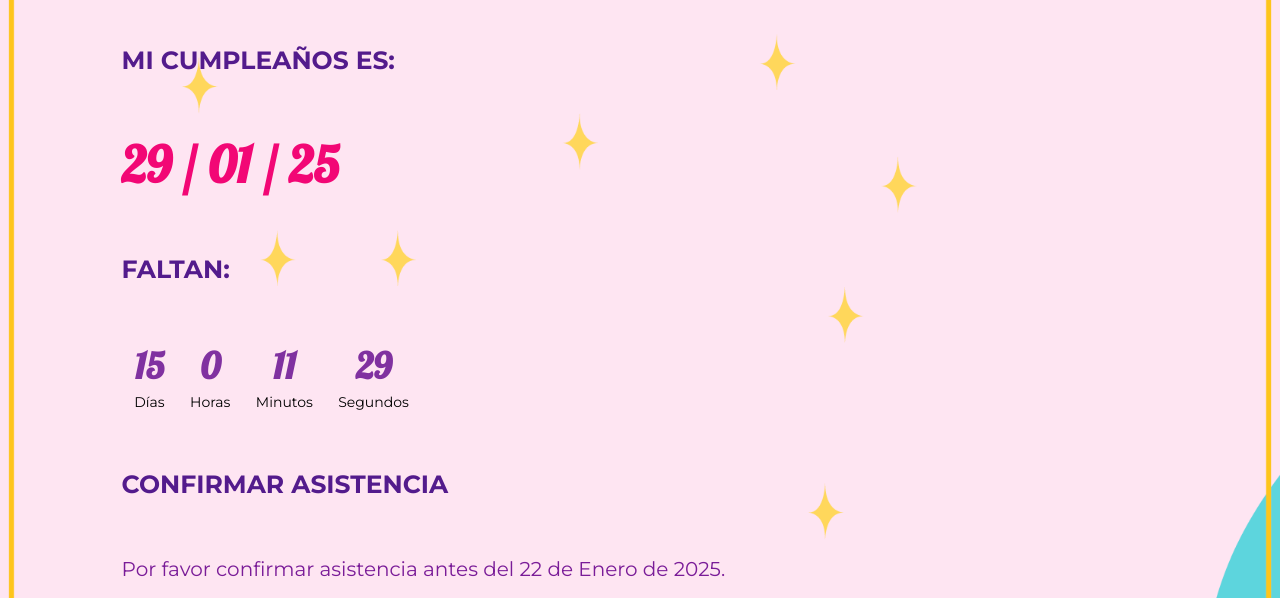
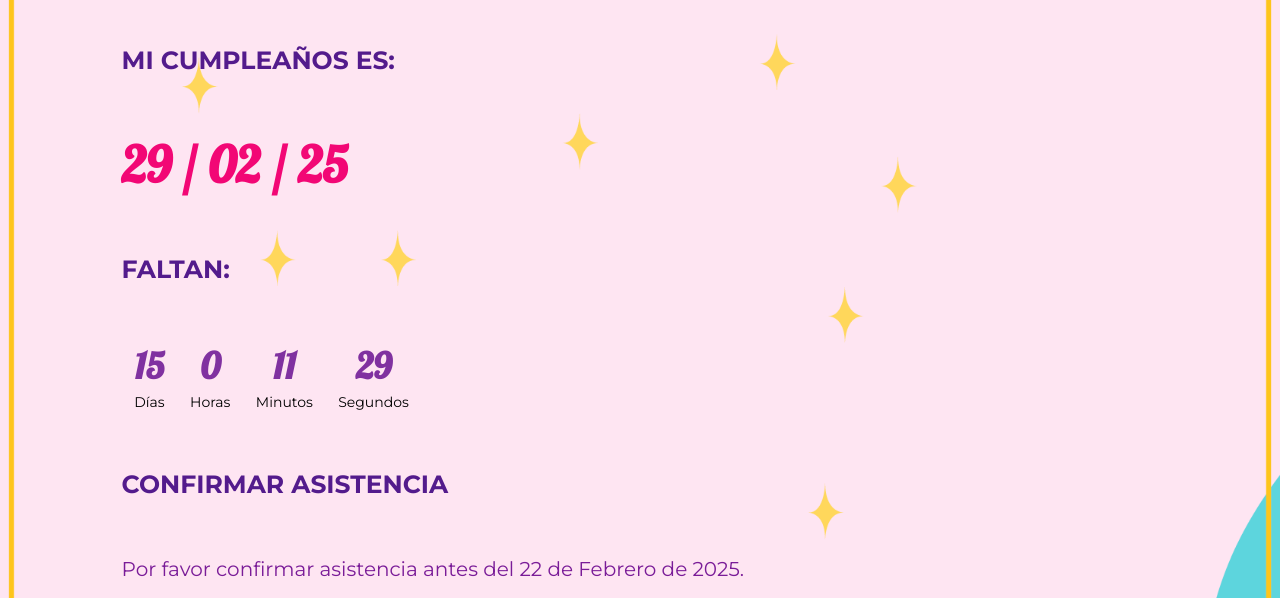
Before and after one commit to fairyetophia/ENREDADOS, a plain HTML site: page index.html in a window 1280 px wide. Shown: the part 1060-1658 px from the top of the page. Drawn offline with nearby package versions, Linux system fonts and the light colour scheme.

Commit message:
editar fechas

```diff
--- a/index.html
+++ b/index.html
@@ -34,7 +34,7 @@
 
         <div class="contenido">
             <h6 class="reveal-animation">MI CUMPLEAÑOS ES:</h6>
-            <h2 class="reveal-animation">29 / 01 / 25</h2>
+            <h2 class="reveal-animation">29 / 02 / 25</h2>
 
             <div class="countdown-container reveal-animation">
               <h6 class="reveal-animation">FALTAN:</h6>
@@ -64,7 +64,7 @@
 
         <div class="contenido">
           <h6 class="reveal-animation">CONFIRMAR ASISTENCIA</h6>
-          <p>Por favor confirmar asistencia antes del 22 de Enero de 2025.</p>
+          <p>Por favor confirmar asistencia antes del 22 de Febrero de 2025.</p>
           <a href="mailto:correo@ejemplo.com?subject=Confirmación%20de%20asistencia&body=Estimado/a,%0A%0APor%20favor%20indique%20si%20podrá%20asistir%20al%20evento:%0A%0A- Sí, asistiré.%0A- No, no podré asistir.%0A%0AGracias.">
             <button class="reveal-animation">ASISTENCIA</button>
           </a>
```
